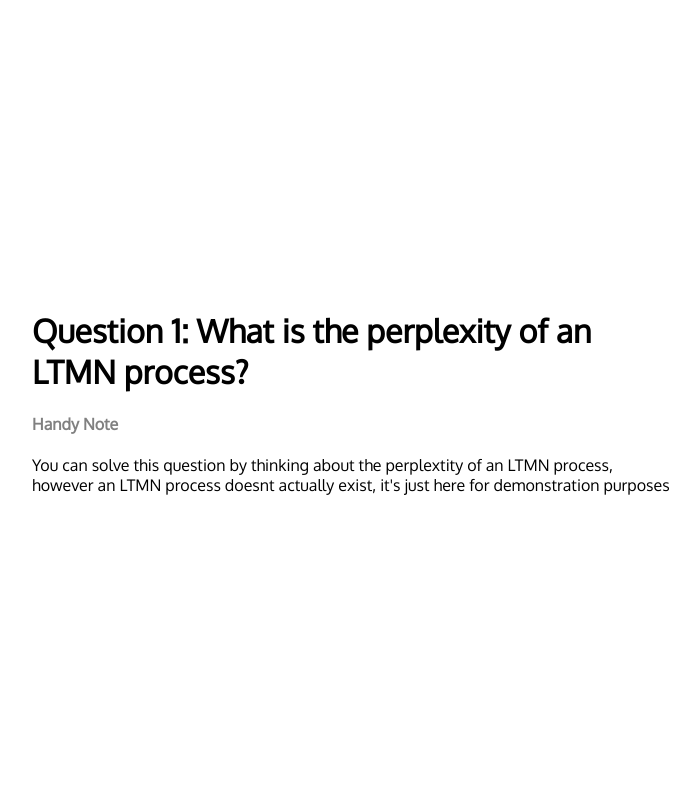
After one commit to FemiAw/leap, a Flask app: page /question in a window 1280 px wide. The commit adds this page. Shown: the whole page, without its empty margins (288-988 px from the left). Run offline with Flask 2, Linux system fonts and the light colour scheme.

Commit message:
add question template

```diff
--- a/leap/leap.py
+++ b/leap/leap.py
@@ -32,6 +32,10 @@ def index():
     user = {'name': 'Konstantin'}
     return render_template('index.html', title='Leap', user=user)
 
+@app.route('/question')
+def question():
+    return render_template('question.html', title='Question')
+
 def allowed_file(filename):
     return '.' in filename and \
            filename.rsplit('.', 1)[1] in ALLOWED_EXTENSIONS
--- a/leap/static/style.css
+++ b/leap/static/style.css
@@ -10,3 +10,7 @@ body {
   /* bring your own prefixes */
   transform: translate(-50%, -50%);
 }
+
+h4 {
+  color: grey;
+}
--- /dev/null
+++ b/leap/templates/question.html
@@ -0,0 +1,15 @@
+<html>
+  <head>
+    <link rel="stylesheet" type="text/css" href="../static/style.css?Thursday 24th of April 2008 04:45:21 PM">
+    <link href="https://fonts.googleapis.com/css?family=Oxygen" rel="stylesheet">
+    <title>{{ title }}</title>
+  </head>
+  <body>
+    <div class="center">
+      <h1>Question 1: What is the perplexity of an LTMN process?</h1>
+      <h4>Handy Note</h4>
+      <p>You can solve this question by thinking about the perplextity of an LTMN process,
+        however an LTMN process doesnt actually exist, it's just here for demonstration purposes</p>
+    </div>
+  </body>
+</html>
```
